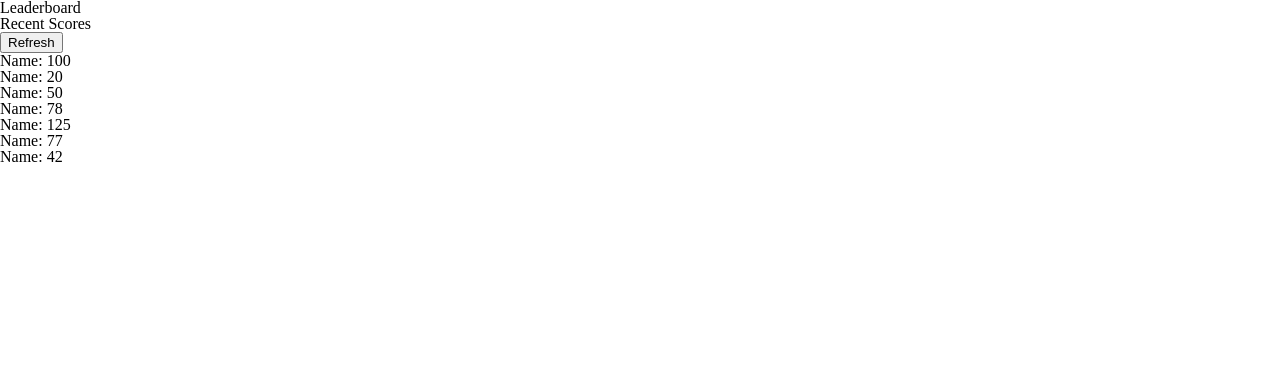
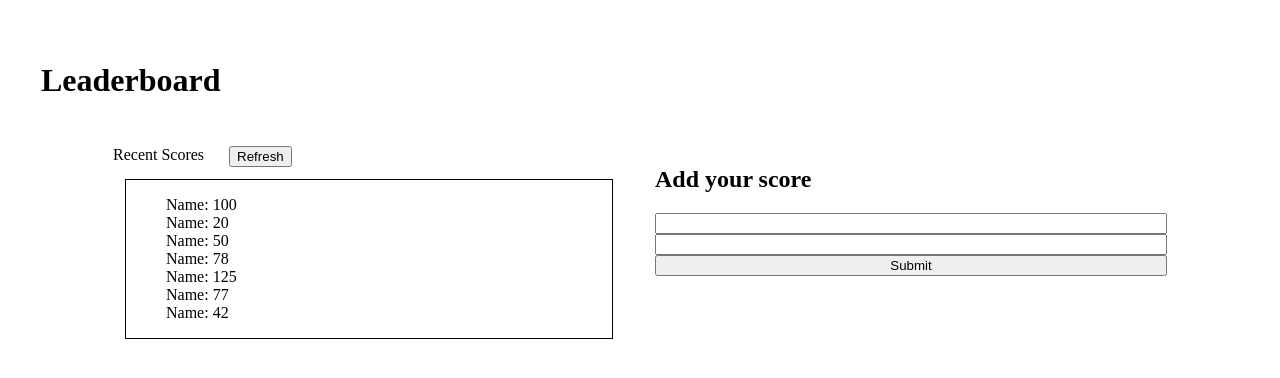
Before and after one commit to Mike47ip/Leaderboard, a website built with webpack: page src/index.html in a window 1280 px wide. Built offline with nearby package versions, Linux system fonts and the light colour scheme.

Commit message:
Align items

```diff
--- a/src/index.html
+++ b/src/index.html
@@ -8,12 +8,16 @@
 </head>
 <body>
 
-  <h1>Leaderboard</h1>
+  <h1 id="leadhead">Leaderboard</h1>
 
-  <article class="Recont">
-    <div class="recentScore">Recent Scores</div>
-    <button>Refresh</button>
+  <section class="wrapper">
+    <article class="Recont">
+      <div class="head1">
+        <div class="recentScore">Recent Scores</div>
+      <button>Refresh</button>
+      </div>
 
+  <div class="listContainer">
     <div class="List">
       <ul>
         <li>Name: 100</li>
@@ -25,10 +29,22 @@
         <li>Name: 42</li>
       </ul>
     </div>
-  </article>
+
+  </div>
+    </article>
+
+    <article class="AddScore">
+      <h2>Add your score</h2>
+      <form id="form" action="">
+        <input type="text">
+      <input type="text">
+      <button>Submit</button>
+      </form>
+    </article>
 
 
 
+  </section>
 
 
   <script src="main.js"></script>
--- a/src/style.css
+++ b/src/style.css
@@ -1,43 +1,58 @@
-html, body, div, span, applet, object, iframe,
-h1, h2, h3, h4, h5, h6, p, blockquote, pre,
-a, abbr, acronym, address, big, cite, code,
-del, dfn, em, img, ins, kbd, q, s, samp,
-small, strike, strong, sub, sup, tt, var,
-b, u, i, center,
-dl, dt, dd, ol, ul, li,
-fieldset, form, label, legend,
-table, caption, tbody, tfoot, thead, tr, th, td,
-article, aside, canvas, details, embed,
-figure, figcaption, footer, header, hgroup,
-menu, nav, output, ruby, section, summary,
-time, mark, audio, video {
-	margin: 0;
+body {
+	margin: auto;
 	padding: 0;
-	border: 0;
-	font-size: 100%;
-	font: inherit;
-	vertical-align: baseline;
+	box-sizing: border-box;
 }
-/* HTML5 display-role reset for older browsers */
-article, aside, details, figcaption, figure,
-footer, header, hgroup, menu, nav, section {
-	display: block;
+
+#leadhead {
+	padding: 41px 41px 10px 41px;
 }
-body {
-	line-height: 1;
+
+.heading {
+	font-size: large;
+	font-weight: bolder;
 }
-ol, ul {
+
+.wrapper {
+	display: flex;
+	display: flex;
+  justify-content: center;
+}
+
+.head1 {
+	display: flex;
+	/* justify-content: space-between; */
+}
+
+.Recont {
+	padding: 20px;
+	width: 40%;
+	padding: 15px;
+}
+
+.recentScore {
+	padding-right: 25px;
+}
+
+#form {
+	display: flex;
+	flex-direction: column;
+}
+
+.AddScore {
+	width: 40%;
+	padding: 15px;
+}
+
+.listContainer {
+	padding: 12px;
+}
+
+.List {
+	list-style: none;
+	border: 1px solid black;
+}
+
+.List ul {
 	list-style: none;
 }
-blockquote, q {
-	quotes: none;
-}
-blockquote:before, blockquote:after,
-q:before, q:after {
-	content: '';
-	content: none;
-}
-table {
-	border-collapse: collapse;
-	border-spacing: 0;
-}
```
Also changed, not shown: dist/index.html, dist/main.js.
